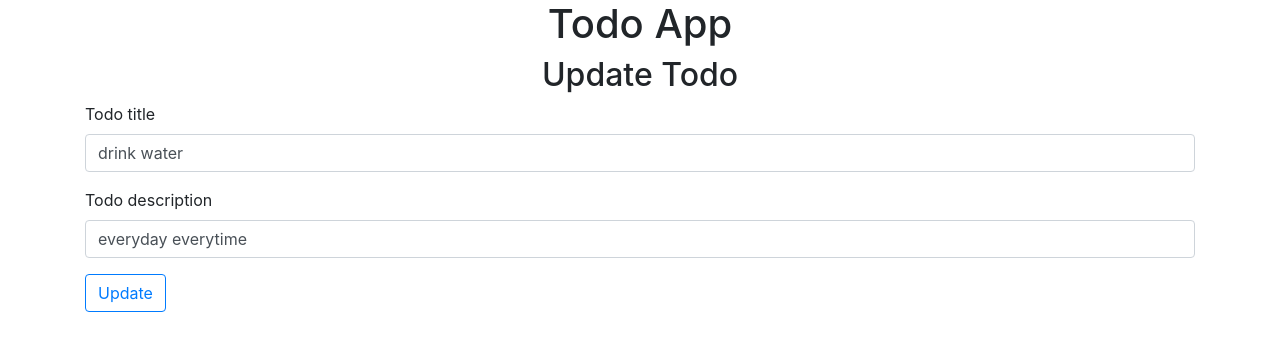
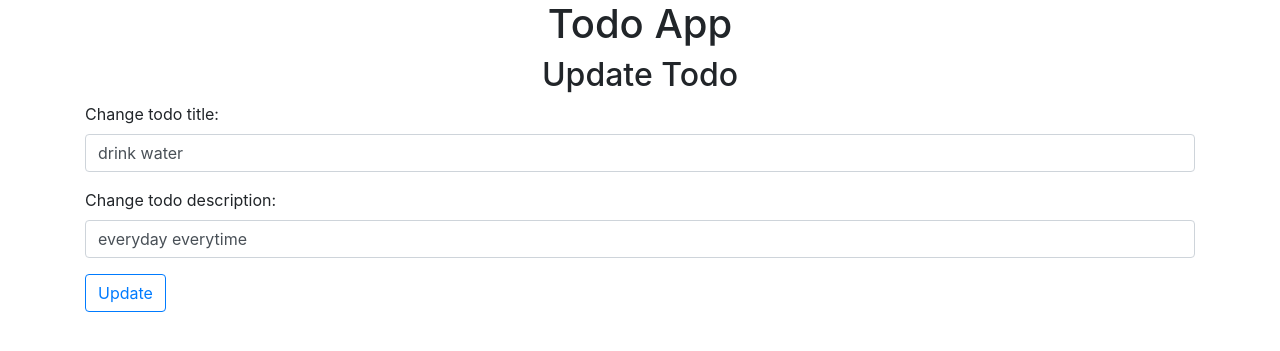
Before and after one commit to IndranjanaChatterjee/flask, a Flask app: page /update/1 in a window 1280 px wide. Shown: the top 351 px of the page. Run offline with Flask 3, Linux system fonts and the light colour scheme; data comes from the database, SQL or seed files in the repository.

Commit message:
Update update.html

```diff
--- a/templates/update.html
+++ b/templates/update.html
@@ -1,19 +1,19 @@
 {% extends 'base.html' %}
 {% block body %}
 <div class="container mx-auto">
-    <h2 class="d-flex justify-content-center align-items-center">Update Todo</h2>
-    <form action="/update/{{allTodo.sno}}" method="POST">
+    <h2 class="d-flex justify-content-center align-items-center update">Update Todo</h2>
+    <form action="/update/{{allTodo.sno}}" method="POST" class="change">
       <div class="mb-3">
-        <label for="title" class="form-label">Todo title</label>
-        <input type="text" class="form-control" id="title" aria-describedby="emailHelp" name="title" value="{{allTodo.title}}">
+        <label for="title" class="form-label">Change todo title:</label>
+        <input type="text" class="form-control" id="title" aria-describedby="emailHelp" name="title" value="{{allTodo.title}}" placeholder="Change your todo title">
 
       </div>
       <div class="mb-3">
-        <label for="desc" class="form-label">Todo description</label>
-        <input type="text" class="form-control" id="desc" name="desc" value="{{allTodo.desc}}">
+        <label for="desc" class="form-label">Change todo description:</label>
+        <input type="text" class="form-control" id="desc" name="desc" value="{{allTodo.desc}}" placeholder="Change your description">
       </div>
 
-      <button type="submit" class="btn btn-outline-primary">Update</button>
+      <button type="submit" class="btn btn-outline-primary ch_btn">Update</button>
     </form>
   </div>
   {% endblock body %}
```
